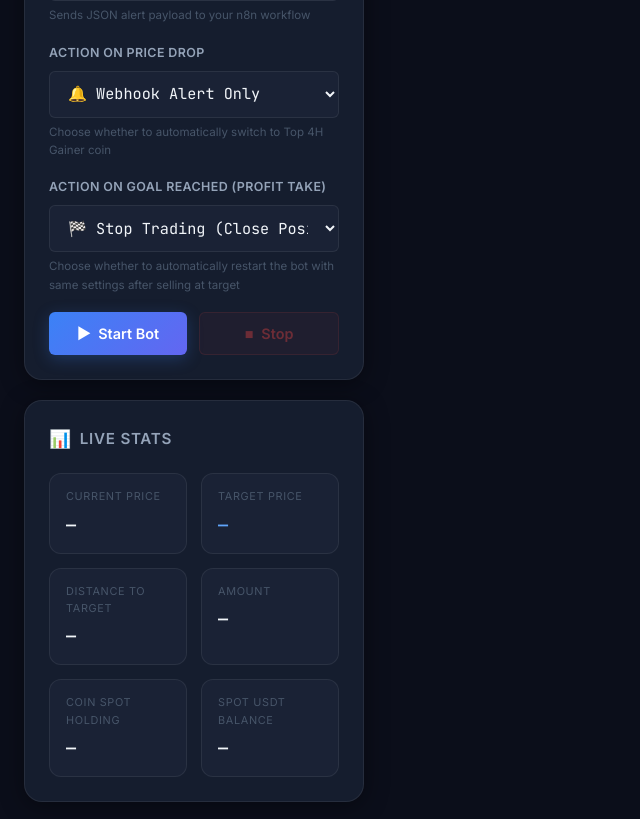
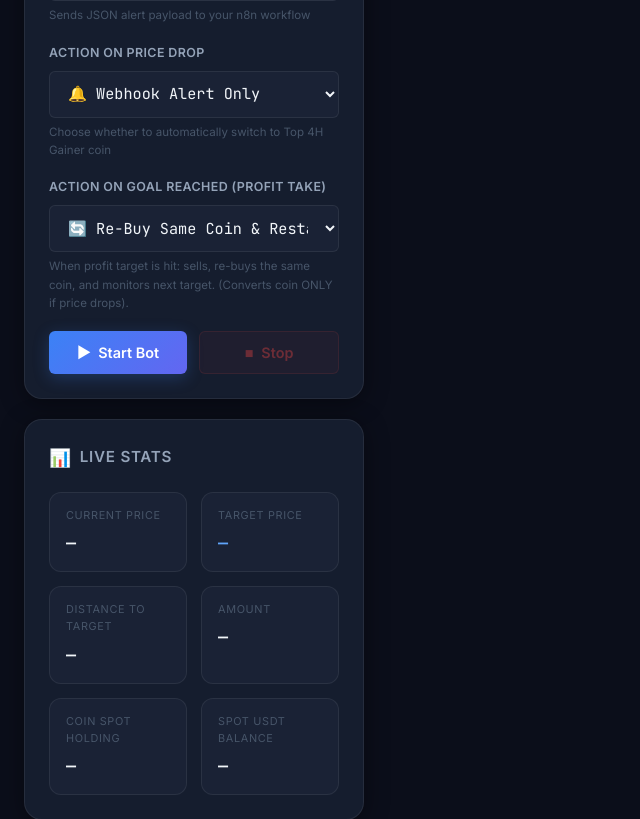
Before and after one commit to omarkhaled4418/binance_bot_v2, a Flask app: page / in a window 1280 px wide. Shown: the part 1278-2097 px from the top of the page, without its empty margins (0-640 px from the left). Run offline with Flask 3, Linux system fonts and the light colour scheme; some libraries are stand-ins or nearby versions.

Commit message:
Auto re-buy same coin after selling at profit target, converting coin only on price drop

```diff
--- a/dashboard/app.py
+++ b/dashboard/app.py
@@ -372,44 +372,76 @@ def api_start():
         def on_trigger(sym: str, qty: float):
             _push_log("success", f"🎯 PROFIT TARGET REACHED for {sym}! Placing MARKET SELL for {qty} {sym} …")
             order = place_market_sell(client, sym, qty)
+
+            # Calculate USDT proceeds from the sell
+            usdt_proceeds = 0.0
+            try:
+                usdt_proceeds = float(order.get("cummulativeQuoteQty", 0.0))
+            except (ValueError, TypeError):
+                pass
+            if usdt_proceeds <= 0:
+                try:
+                    cur_p = get_current_price(sym, client=client)
+                    usdt_proceeds = qty * cur_p
+                except Exception:
+                    usdt_proceeds = usdt_amount
+
             _push_log(
                 "success",
-                f"🎉 TARGET SECURED! Sold {qty} {sym} | Order ID={order.get('orderId')} | Status={order.get('status')}.",
+                f"🎉 TARGET SECURED! Sold {qty} {sym} for ${usdt_proceeds:.2f} USDT | Order ID={order.get('orderId')} | Status={order.get('status')}.",
             )
 
             if auto_restart_on_trigger:
-                _push_log("info", f"🔄 AUTO-RESTART ENABLED: Restarting bot for {sym} with same settings …")
+                _push_log("info", f"🔄 AUTO-RESTART: Re-buying {sym} using ${usdt_proceeds:.2f} USDT to start next profit cycle …")
                 time.sleep(1.0)
                 try:
-                    new_price = get_current_price(sym, client=client)
-                except Exception:
-                    new_price = current_init_price
+                    spend_amount = usdt_proceeds if usdt_proceeds >= 5.0 else (usdt_amount if usdt_amount >= 5.0 else 50.0)
+                    buy_order = place_market_buy_quote(client, sym, spend_amount)
 
-                if target_type == "percentage":
-                    new_target = round(new_price * (1.0 + target_percentage / 100.0), 6)
-                else:
-                    ratio = current_target_price / current_init_price if current_init_price > 0 else (1.0 + target_percentage / 100.0)
-                    if ratio <= 1.0:
-                        ratio = 1.10
-                    new_target = round(new_price * ratio, 6)
+                    new_bought_qty = 0.0
+                    try:
+                        new_bought_qty = float(buy_order.get("executedQty", 0.0))
+                    except (ValueError, TypeError):
+                        pass
+                    if new_bought_qty <= 0:
+                        bal_info = client.get_asset_balance(asset=sym.replace("USDT", ""))
+                        new_bought_qty = float(bal_info.get("free", 0.0)) if bal_info else qty
 
-                _bot_config.update({
-                    "symbol": sym,
-                    "current_price": new_price,
-                    "target_price": new_target,
-                })
+                    try:
+                        new_price = get_current_price(sym, client=client)
+                    except Exception:
+                        new_price = current_init_price
 
-                _push_log(
-                    "info",
-                    f"🚀 RESTARTED AUTOMATICALLY: Monitoring {sym} @ initial ${new_price:,.6f} (New Target: ${new_target:,.6f})"
-                )
+                    if target_type == "percentage":
+                        new_target = round(new_price * (1.0 + target_percentage / 100.0), 6)
+                    else:
+                        ratio = current_target_price / current_init_price if current_init_price > 0 else (1.0 + target_percentage / 100.0)
+                        if ratio <= 1.0:
+                            ratio = 1.10
+                        new_target = round(new_price * ratio, 6)
 
-                start_monitoring_for_symbol(
-                    current_sym=sym,
-                    current_qty=qty,
-                    current_init_price=new_price,
-                    current_target_price=new_target,
-                )
+                    _bot_config.update({
+                        "symbol": sym,
+                        "current_price": new_price,
+                        "target_price": new_target,
+                        "quantity": new_bought_qty,
+                        "usdt_amount": round(spend_amount, 2),
+                    })
+
+                    _push_log(
+                        "success",
+                        f"🚀 RE-BOUGHT {new_bought_qty} {sym} @ ${new_price:,.6f}! New Profit Target: ${new_target:,.6f} (+{target_percentage:.2f}%)"
+                    )
+
+                    start_monitoring_for_symbol(
+                        current_sym=sym,
+                        current_qty=new_bought_qty,
+                        current_init_price=new_price,
+                        current_target_price=new_target,
+                    )
+                except Exception as rebuy_err:
+                    _push_log("error", f"❌ Failed to re-buy {sym} on auto-restart: {rebuy_err}")
+                    _push_status("error")
             else:
                 _push_status("triggered")
                 _push_log("info", "🏁 Trading completed — bot stopped until manually restarted.")
--- a/dashboard/templates/index.html
+++ b/dashboard/templates/index.html
@@ -196,10 +196,10 @@
         <div class="form-group">
           <label class="form-label" for="auto-restart-on-trigger">Action on Goal Reached (Profit Take)</label>
           <select id="auto-restart-on-trigger" class="form-input">
+            <option value="true">🔄 Re-Buy Same Coin & Restart (Continuous Profit Loop)</option>
             <option value="false">🏁 Stop Trading (Close Position)</option>
-            <option value="true">🔄 Auto-Restart Bot Automatically</option>
           </select>
-          <span class="form-hint">Choose whether to automatically restart the bot with same settings after selling at target</span>
+          <span class="form-hint">When profit target is hit: sells, re-buys the same coin, and monitors next target. (Converts coin ONLY if price drops).</span>
         </div>
 
         <!-- Actions -->
```
